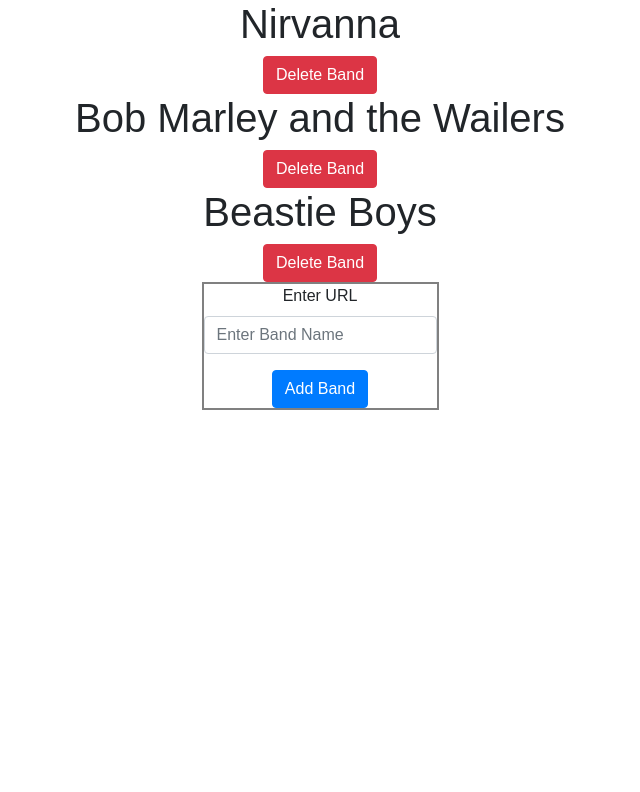
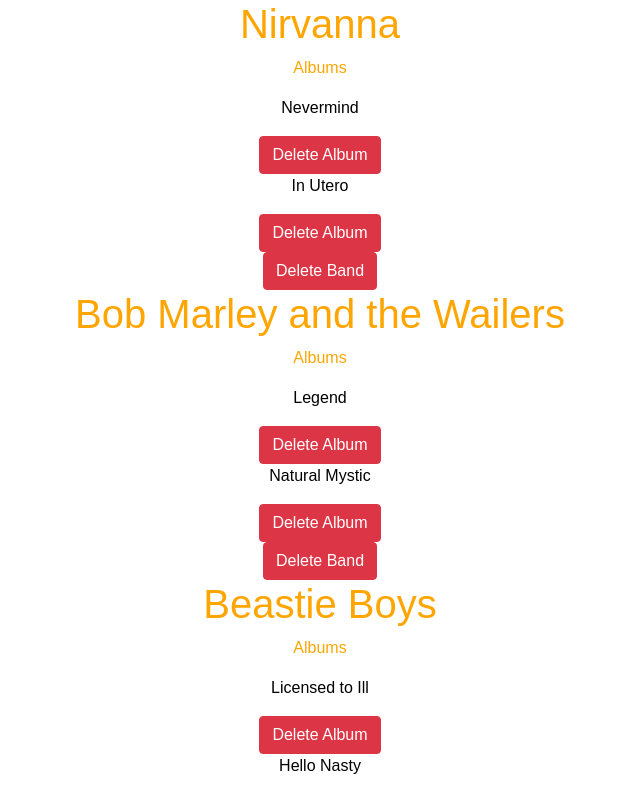
Before and after one commit to jhassler1031/record-store-js, a React (Create React App) app: page / in a window 1280 px wide. Shown: the top 792 px of the page, without its empty margins (320-960 px from the left). Built offline with nearby package versions, Linux system fonts and the light colour scheme.

Commit message:
able to show albums and delete albums

```diff
--- a/src/App.js
+++ b/src/App.js
@@ -9,14 +9,44 @@
   {
     id: 1,
     name: "Nirvanna",
+    albums: [
+      {
+        id: 1,
+        albumName: "Nevermind"
+      },
+      {
+        id: 2,
+        albumName: "In Utero"
+      }
+    ]
   },
   {
     id: 2,
-    name: "Bob Marley and the Wailers"
+    name: "Bob Marley and the Wailers",
+    albums: [
+      {
+        id: 1,
+        albumName: "Legend"
+      },
+      {
+        id: 2,
+        albumName: "Natural Mystic"
+      }
+    ]
   },
   {
     id: 3,
-    name: "Beastie Boys"
+    name: "Beastie Boys",
+    albums: [
+      {
+        id: 1,
+        albumName: "Licensed to Ill"
+      },
+      {
+        id: 2,
+        albumName: "Hello Nasty"
+      }
+    ]
   }
 ]
 
--- /dev/null
+++ b/src/components/Album.css
@@ -0,0 +1,2 @@
+.albumContainer {
+  color: black; }
--- /dev/null
+++ b/src/components/Album.js
@@ -0,0 +1,21 @@
+import React, { Component } from 'react';
+import './Album.css';
+
+class Album extends Component {
+
+  constructor(props) {
+    super(props);
+  }
+
+  render() {
+    return (
+      <div className="col-12 albumContainer">
+        <p className="albumName">{this.props.album.albumName}</p>
+        <input type="button" className="btn btn-danger" value="Delete Album" onClick={this.props.deleteAlbum}/>
+
+      </div>
+    );
+  }
+}
+
+export default Album;
--- /dev/null
+++ b/src/components/Album.scss
@@ -0,0 +1,7 @@
+.albumContainer {
+  color: black;
+}
+
+.albumName {
+  // margin-bottom: 40px;
+}
--- /dev/null
+++ b/src/components/Band.css
@@ -0,0 +1,2 @@
+.bandContainer {
+  color: orange; }
--- a/src/components/Band.js
+++ b/src/components/Band.js
@@ -1,16 +1,45 @@
 import React, { Component } from 'react';
+import './Band.css';
+
+import Album from './Album.js';
 
 class Band extends Component {
 
   constructor(props) {
     super(props);
 
+    //not sure this will work
+    this.state = {
+      albums: this.props.band.albums
+    }
+
+    this._deleteAlbum = this._deleteAlbum.bind(this);
   }
 
+  _deleteAlbum(album) {
+    let albums = this.state.albums;
+    albums.splice(albums.indexOf(album), 1);
+    this.setState({albums});
+  }
+
+
   render() {
+
+    let self = this;
+    let $albums = this.state.albums.map((album)=> {
+      return (
+        <Album key={album.id} album={album} deleteAlbum={()=>self._deleteAlbum(album)}/>
+      )
+    });
+
     return (
       <div className="col-12 bandContainer">
         <h1 className="bandName">{this.props.band.name}</h1>
+
+        <div className="row justify-content-center">
+          <p>Albums</p>
+          {$albums}
+        </div>
 
         <input type="button" className="btn btn-danger" value="Delete Band" onClick={this.props.deleteBand}/>
       </div>
--- /dev/null
+++ b/src/components/Band.scss
@@ -0,0 +1,3 @@
+.bandContainer {
+  color: orange;
+}
```
